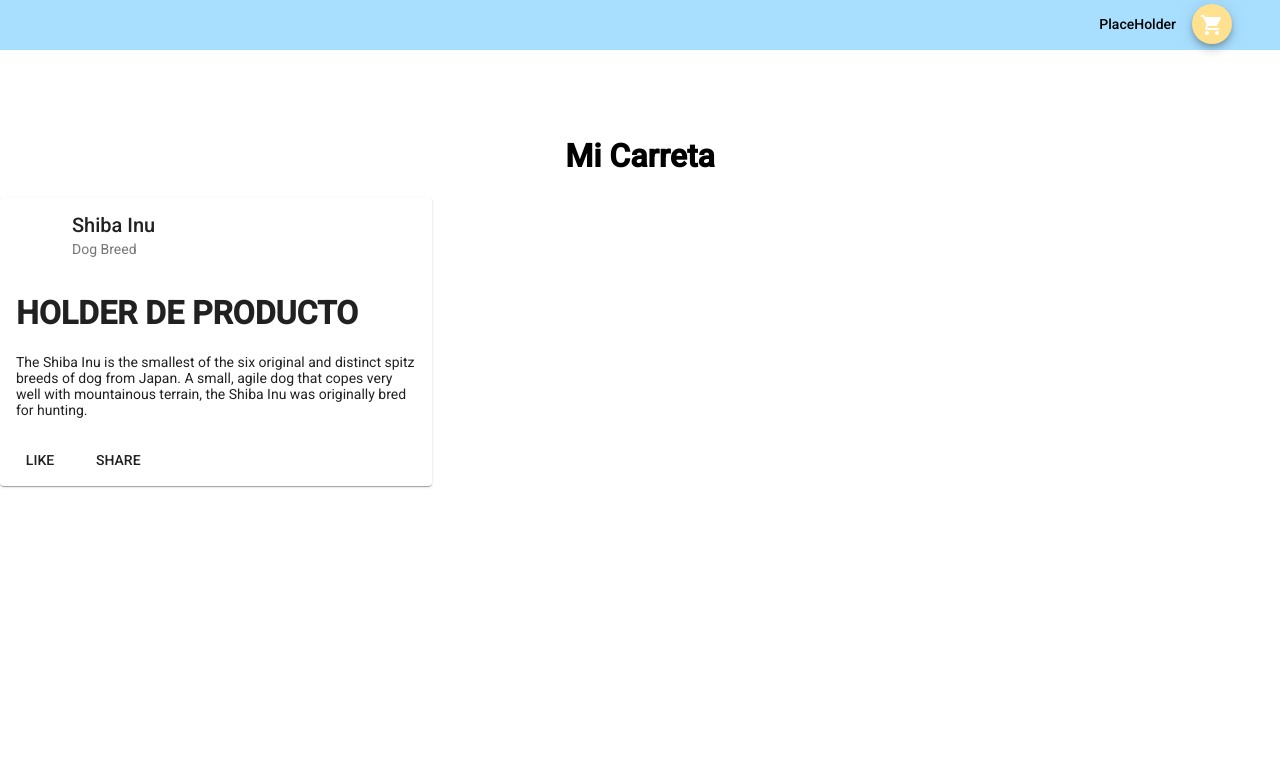
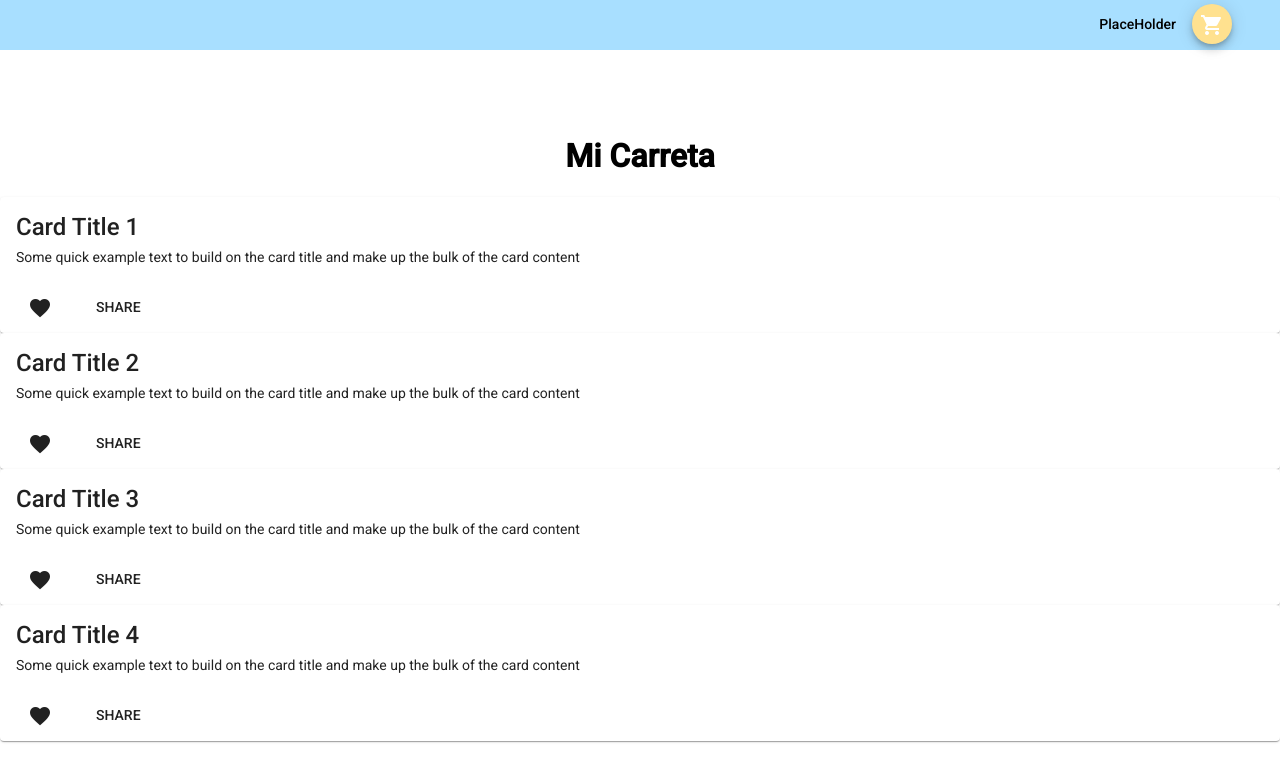
Before and after one commit to 1Dore/Tienda-virtual, an Angular app in the folder Front-end/Front-end/: page /checkout in a window 1280 px wide. Shown: the top 782 px of the page. Built offline with nearby package versions, Linux system fonts and the light colour scheme.

Commit message:
Checkout V1

```diff
--- a/Front-end/Front-end/src/app/components/checkout/checkout.component.html
+++ b/Front-end/Front-end/src/app/components/checkout/checkout.component.html
@@ -13,22 +13,21 @@
 <p class="separator"></p>
 <h1 class="title">Mi Carreta</h1>
 
-<mat-card class="example-card">
-    <mat-card-header>
-        <div mat-card-avatar class="example-header-image"></div>
-        <mat-card-title>Shiba Inu</mat-card-title>
-        <mat-card-subtitle>Dog Breed</mat-card-subtitle>
-    </mat-card-header>
-    <h1>HOLDER DE PRODUCTO</h1>
+<div class="container">
+    <div class="row">
+        <mat-card *ngFor="let card of cards">
+            <mat-card-title>{{card.title}}</mat-card-title>
             <mat-card-content>
                 <p>
-            The Shiba Inu is the smallest of the six original and distinct spitz breeds of dog from Japan.
-            A small, agile dog that copes very well with mountainous terrain, the Shiba Inu was originally
-            bred for hunting.
+                    {{card.description}}
                 </p>
             </mat-card-content>
             <mat-card-actions>
-        <button mat-button>LIKE</button>
+                <button mat-button>
+                    <mat-icon>favorite</mat-icon>
+                </button>
                 <button mat-button>SHARE</button>
             </mat-card-actions>
         </mat-card>
+    </div>
+</div>
--- a/Front-end/Front-end/src/app/components/login/login.component.ts
+++ b/Front-end/Front-end/src/app/components/login/login.component.ts
@@ -11,10 +11,10 @@ import { FormBuilder, FormGroup, Validators } from '@angular/forms';
 })
 export class LoginComponent implements OnInit {
 
-  login:FormGroup
+  login: FormGroup
 
   constructor(public dialogRef: MatDialogRef<MenuPrincipalComponent>,
-    @Inject(MAT_DIALOG_DATA) public data: any, private router: Router, private fb: FormBuilder, ) { }
+    @Inject(MAT_DIALOG_DATA) public data: any, private router: Router, private fb: FormBuilder,) { }
 
   ngOnInit(): void {
     this.login = this.fb.group({
```
Lines whose indentation alone changed are shown as unchanged.
